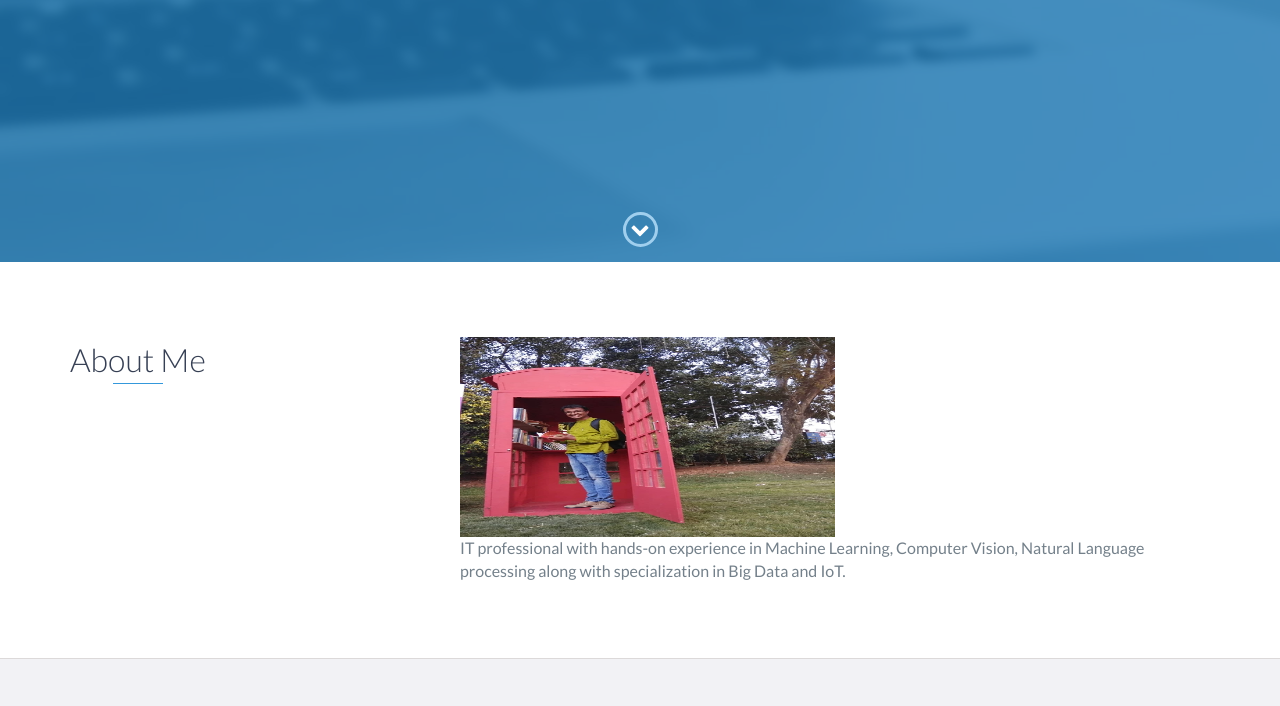
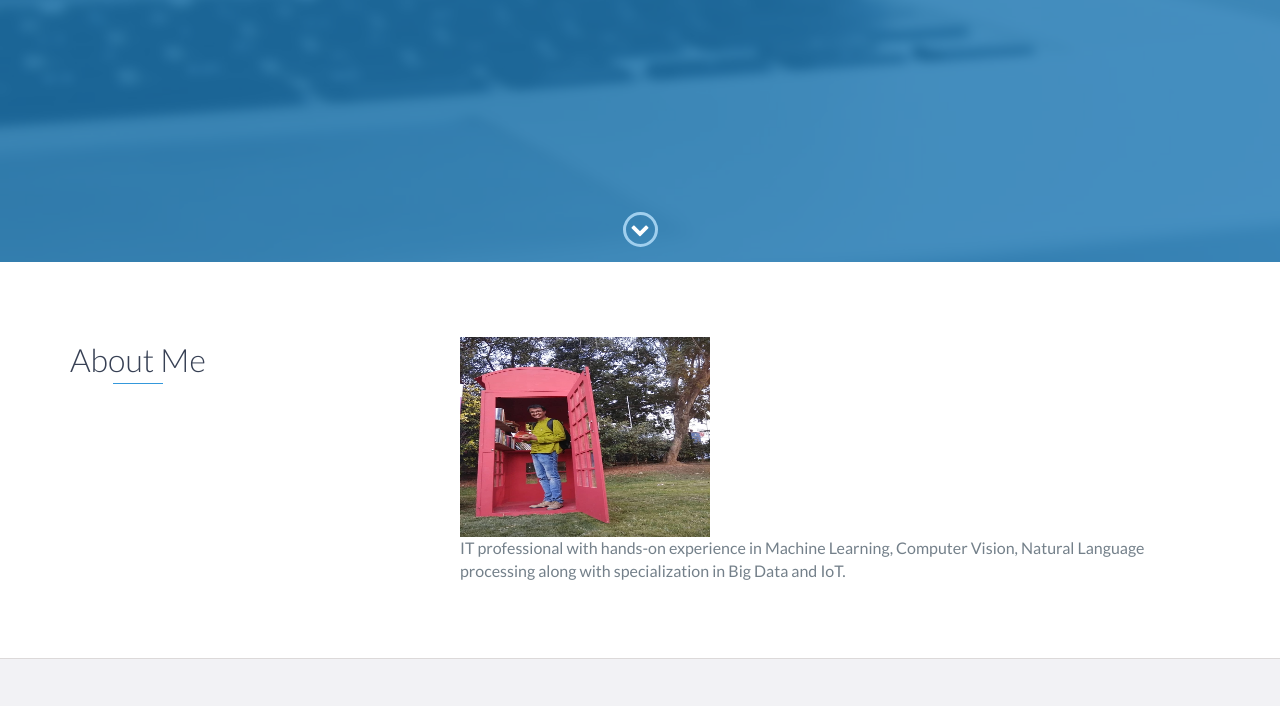
Before and after one commit to sachinprabhu007/sachinprabhu007.github.io, a website: page index.html in a window 1280 px wide. Shown: the part 538-1244 px from the top of the page. Drawn offline with nearby package versions, Linux system fonts and the light colour scheme.

Commit message:
image size edit

```diff
--- a/index.html
+++ b/index.html
@@ -74,7 +74,7 @@
                     <h2 class="heading">About Me</h2>
                 </div>
                 <div class="col-md-8">
-                    <img src="images\sachin_prabhu_resize.jpg" alt="Sachin Prabhu" width="250" height="200" style="width:50%;">
+                    <img src="images\sachin_prabhu_resize.jpg" alt="Sachin Prabhu" width="250" height="200">
                     <br>
                     <p>
                         IT professional with hands-on experience in Machine Learning,
```
